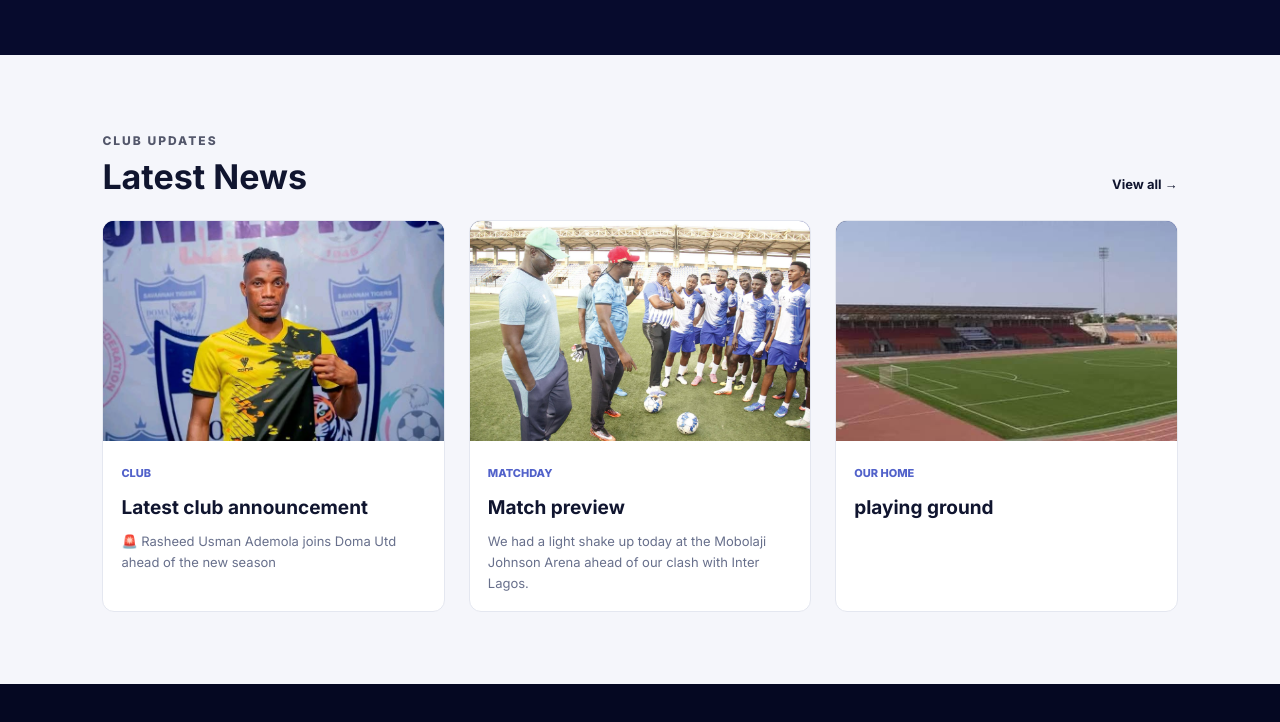
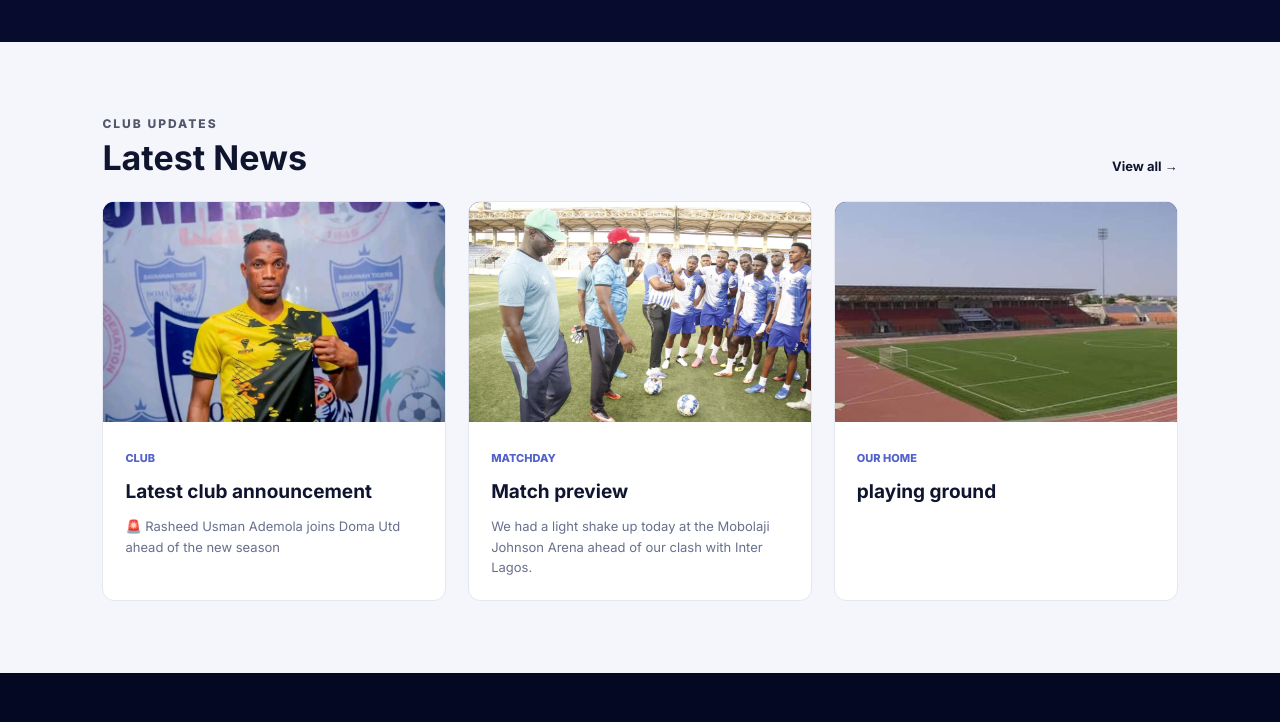
Before and after one commit to dancoach001/domaneww, a website: page public/index.html in a window 1280 px wide. Shown: the part 1390-2112 px from the top of the page. Drawn offline with Linux system fonts and the light colour scheme; no server answers.

Commit message:
feat: refactor news section styles and introduce section heading layout in style.css

```diff
--- a/public/style.css
+++ b/public/style.css
@@ -623,49 +623,28 @@
   object-fit: cover;
   display: block;
 }
-.news-grid {
-  display: grid;
-  grid-template-columns: repeat(3, 1fr);
-  gap: 24px;
+.section-heading {
+  display: flex;
+  justify-content: space-between;
+  align-items: flex-end;
+  margin-bottom: 24px;
+  width: 100%;
 }
 
-.news-card {
-  height: auto;
-  min-height: 0;
-  overflow: hidden;
-}
-
-.news-image {
-  width: 100%;
-  height: 220px;
-  overflow: hidden;
-}
-
-.news-image img {
-  width: 100%;
-  height: 100%;
-  object-fit: cover;
+.section-heading > div {
   display: block;
 }
 
-.news-content {
-  height: auto;
-  min-height: 150px;
-  padding: 18px;
-  overflow: visible;
+.section-heading span {
+  display: block;
+  margin-bottom: 6px;
 }
 
-.news-content h3 {
-  margin: 8px 0;
+.section-heading h2 {
+  display: block;
+  margin: 0;
 }
 
-.news-content p {
-  margin: 0;
-  line-height: 1.6;
+.section-heading a {
+  display: inline-block;
 }
-
-@media (max-width: 800px) {
-  .news-grid {
-    grid-template-columns: 1fr;
-  }
-}
```
